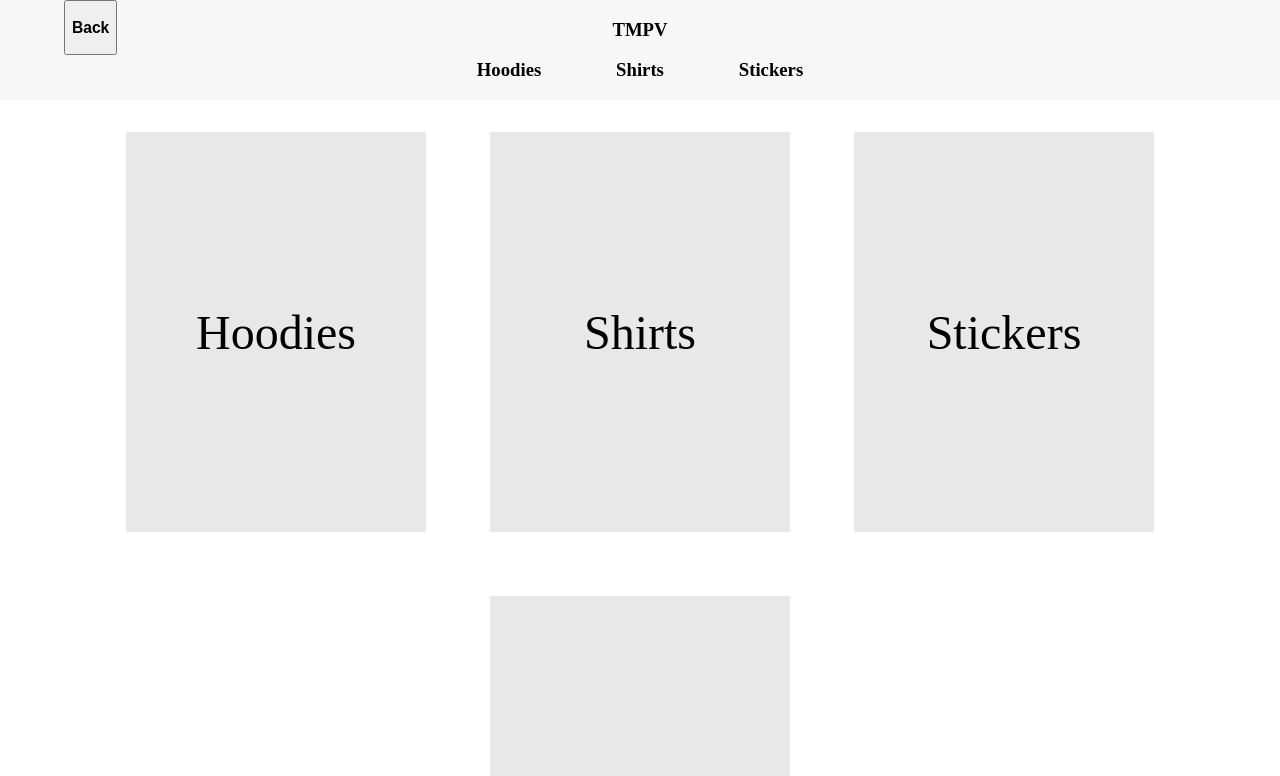
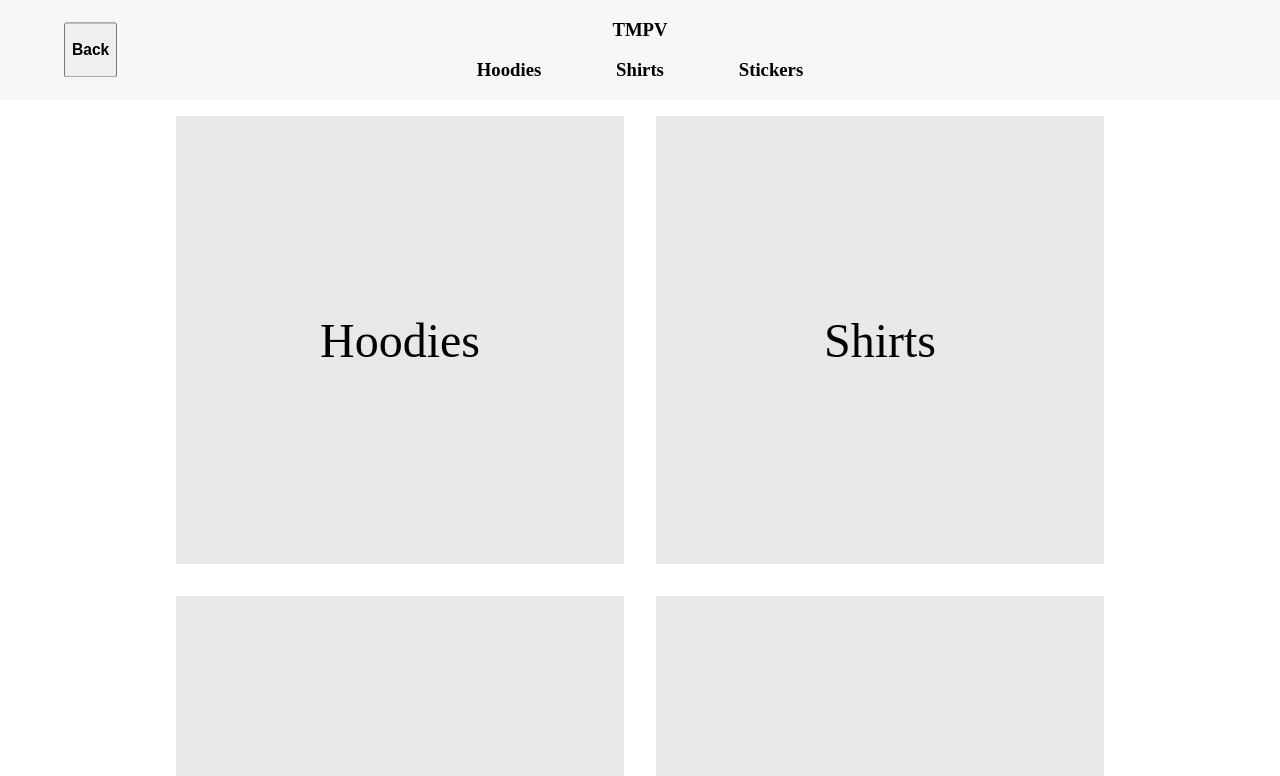
Before and after one commit to xsndvl/TMPV-Store-FrontEnd, a React (Create React App) app: page / in a window 1280 px wide. Shown: the top 776 px of the page. Built offline with nearby package versions, Linux system fonts and the light colour scheme.

Commit message:
mostly done for now styling is not the best

```diff
--- a/src/App.css
+++ b/src/App.css
@@ -53,6 +53,7 @@ a:active {
 .NavBar {
   background-color: #F7F7F7;
   width: 100%;
+  position: relative;
 }
 
 .tmpv {
@@ -112,6 +113,8 @@ img {
   flex-wrap: wrap;
   justify-content: center;
   flex-direction: row;
+  max-width: 1200px;
+  margin: 0 auto;
 }
 
 .SecondaryItemContainer {
@@ -119,9 +122,9 @@ img {
   justify-content: center;
   align-content: center;
   flex-direction: column;
-  margin: 2em 2em;
-  height: 25em;
-  width: 18.75em;
+  margin: 1em 1em;
+  height: 28em;
+  width: 28em;
   text-align: center;
   background-color: #E8E8E9;
 }
@@ -144,6 +147,8 @@ img {
 .backButton {
   position: absolute;
   padding-left: 4em;
+  top: 50%;
+  transform: translateY(-50%)
 }
 
 .footer {
@@ -158,3 +163,7 @@ img {
   text-align: center;
   margin: 1em;
 }
+
+.description {
+  font-size: 1.25em;
+}
--- a/src/App.js
+++ b/src/App.js
@@ -5,6 +5,7 @@ import ProductView from './views/ProductView';
 import Footer from "./components/Footer"
 import SpecificProductView from './views/SpecificProductView';
 import DetailedProductView from './views/DetailedProductView';
+// import "bootstrap/dist/css/bootstrap.min.css"
 
 import {
   BrowserRouter as Router,
--- a/src/views/DetailedProductView.js
+++ b/src/views/DetailedProductView.js
@@ -1,5 +1,6 @@
 import { useState, useEffect } from "react"
 import { useParams } from "react-router-dom"
+import Button from "react-bootstrap/Button"
 
 const DetailedProductView = () => {
     const {type} = useParams()
@@ -17,14 +18,30 @@ const DetailedProductView = () => {
         fetchData()
     }, [id])
 
+    console.log(productData)
+    console.log(productData.image_one)
+
+
     // not sure why this is not working
 
-    const detailImage = () =>  {
-        let image_one = require(`../assets/${productData.image_one}`)
 
-        return(
-            <img src={image_one} alt={productData.image_one}/>
-        )
+    // const detailImage = () =>  {
+    //     let image_one = require(`../assets/${productData.image_one}`)
+
+    //     return(
+    //         <img src={image_one} alt={productData.image_one}/>
+    //     )
+    // }
+
+    const imgSource = (type) => {
+        switch (type) {
+            case "Hoodie":
+                return (require("../assets/RED_NEW1.JPG"))
+            case "Shirt":
+                return(require("../assets/RED_OLD2.JPG"))
+            case "Sticker":
+                return("https://cdn.dribbble.com/users/310241/screenshots/10927102/media/202f0e54810b05f38782aa573ad85b2f.png?compress=1&resize=400x300")
+        }
     }
 
     return(
@@ -33,10 +50,16 @@ const DetailedProductView = () => {
 
             <div className="img_description">
 
-                {detailImage}
+                {/* {detailImage} */}
+{/*
+                <img src={require(`../assets/${productData.image_one}`)} /> */}
 
-                <p>{productData.description}</p>
+                <img src={imgSource(productData.product_type)} alt={"Hoodie"}/>
+
+                <p className="description">{productData.description}</p>
                 <h3>${productData.price}</h3>
+
+                <button>Buy</button>
 
             </div>
         </div>
```
Also changed, not shown: src/assets/SCENERY.JPG (renamed from src/assets/D357A906-C108-470D-B511-A28DA2664431.jpg).
